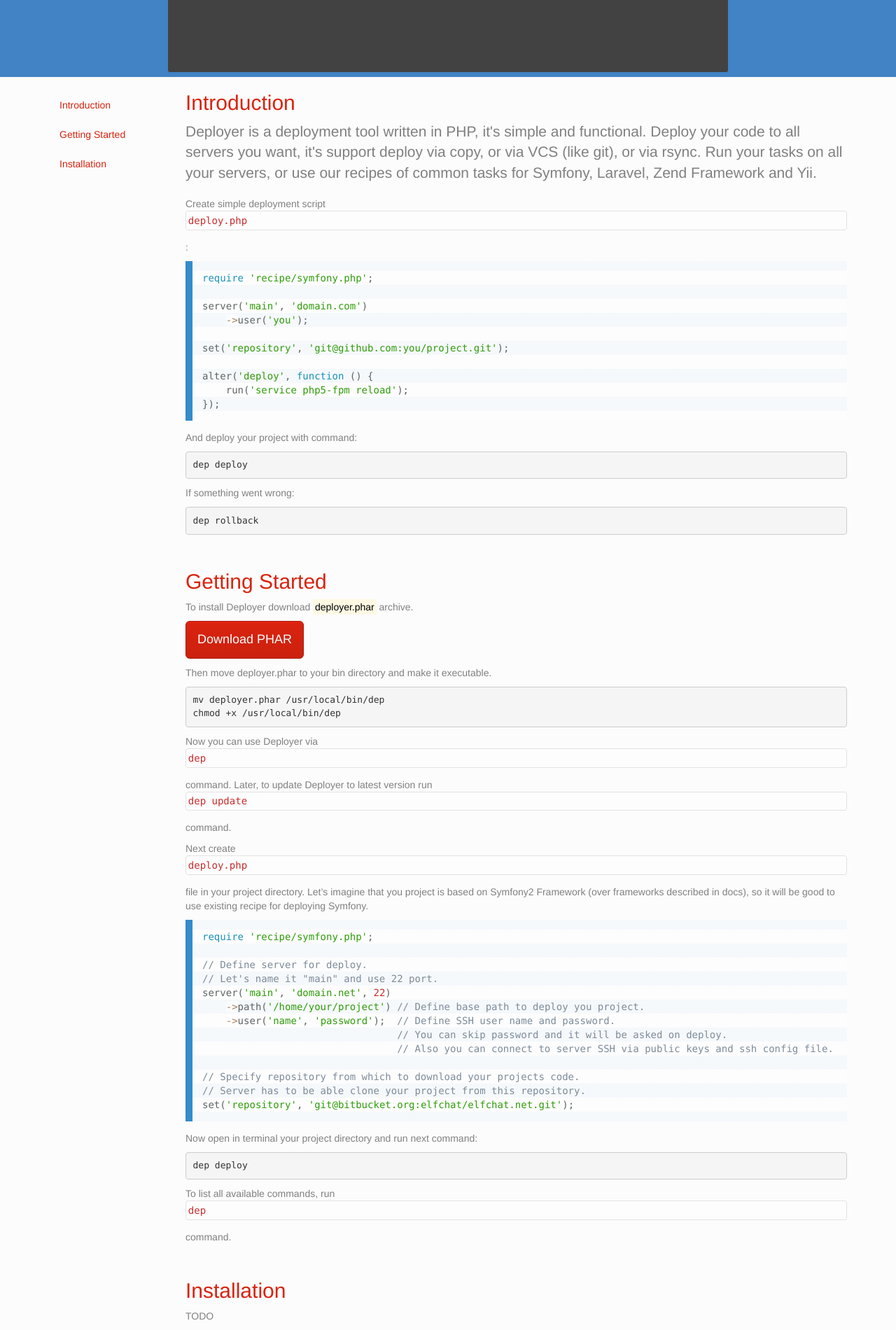
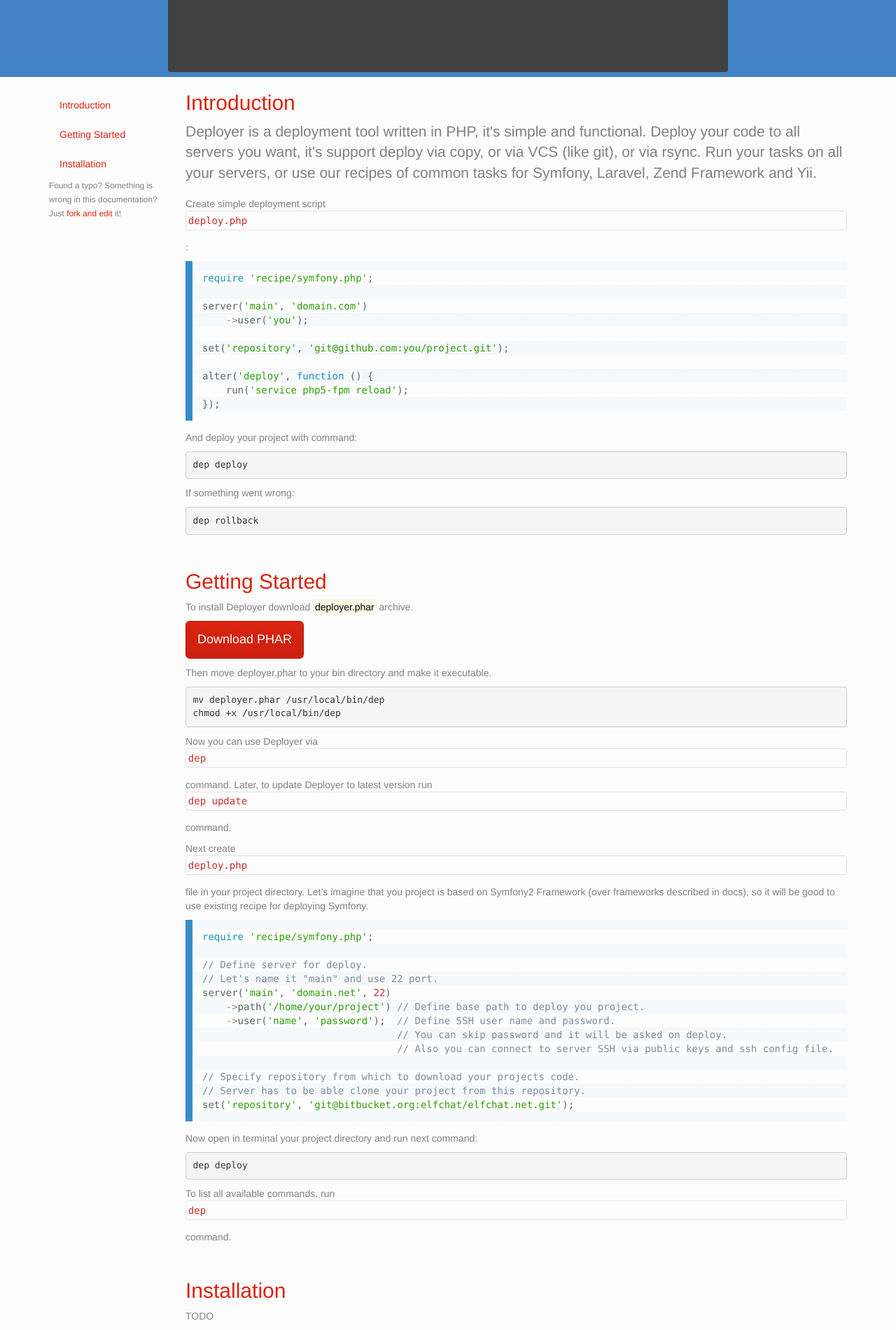
Before and after one commit to deployphp/deployer, a Jekyll site: the page built from index.md, in a window 1280 px wide. Shown: the part 390-2290 px from the top of the page at 70% size. Built offline with Jekyll 4.4.1, drawn with Linux system fonts in a browser that asks for light colours.

Commit message:
Add "Just fork and edit it!" link.

```diff
--- a/_layouts/main.html
+++ b/_layouts/main.html
@@ -42,12 +42,16 @@
 <section>
     <div class="container">
         <div class="row">
-            <div class="col-md-2">
+            <div class="col-md-2 visible-lg-block">
                 <ul id="nav" class="nav nav-pills nav-stacked">
                     <li><a href="#introduction">Introduction</a></li>
                     <li><a href="#getting-started">Getting Started</a></li>
                     <li><a href="#installation">Installation</a></li>
                 </ul>
+                <small>
+                    Found a typo? Something is wrong in this documentation?<br>
+                    Just <a href="https://github.com/elfet/deployer/edit/gh-pages/index.md">fork and edit</a> it!
+                </small>
             </div>
 
             <div class="col-md-10">
```
